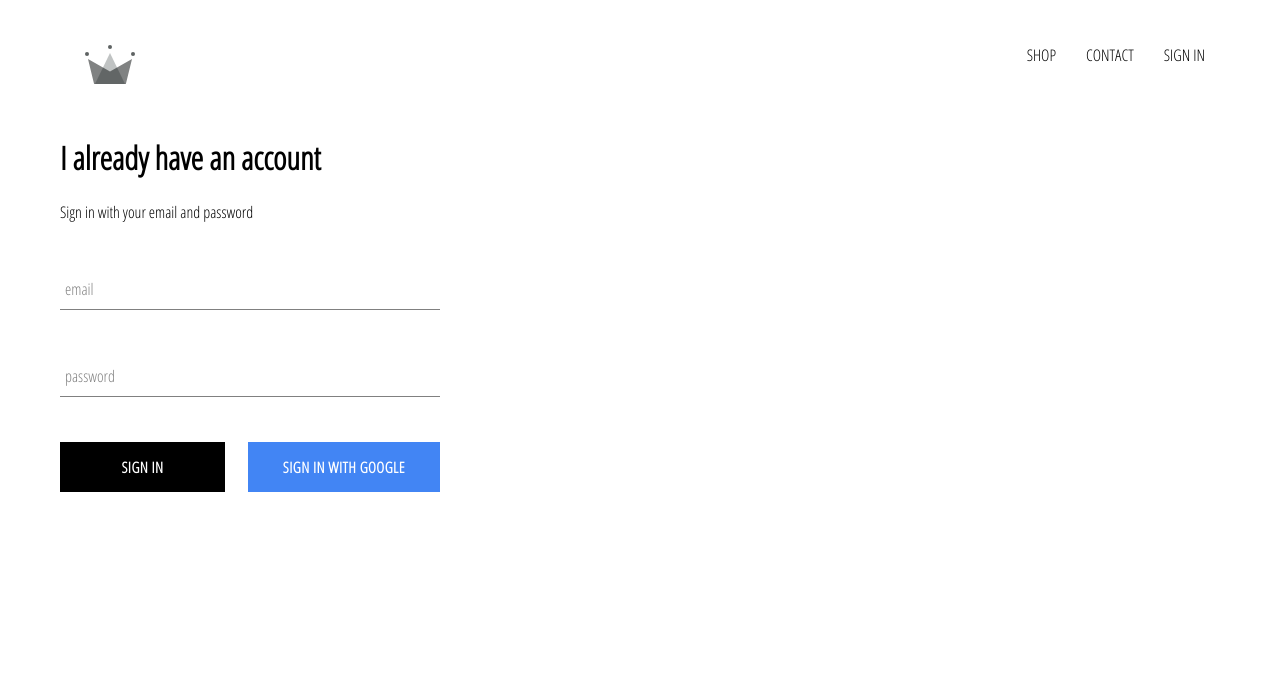
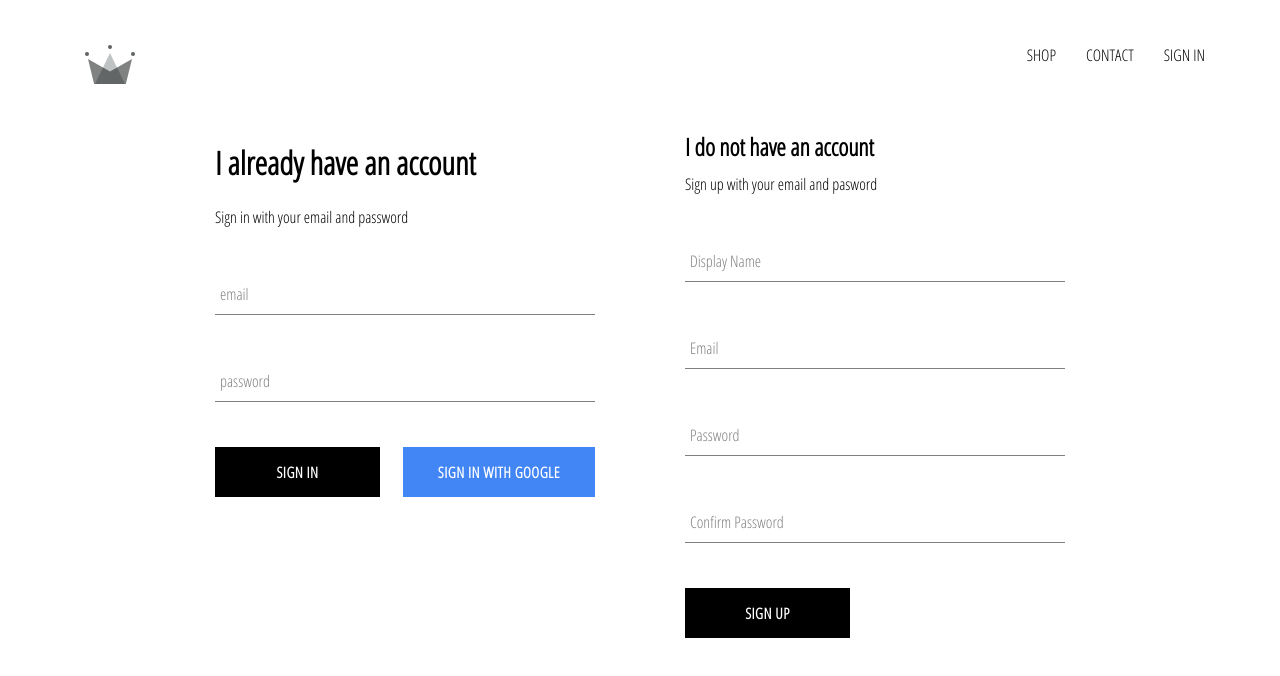
Before and after one commit to AnthonyLandry/crwn-clothing, a React (Create React App) app: page /signin in a window 1280 px wide. Shown: the top 676 px of the page. Built offline with nearby package versions, Linux system fonts and the light colour scheme; no server answers.

Commit message:
implemented firebase utils, included ability to store authenticated users into our firestore database

```diff
--- a/src/App.js
+++ b/src/App.js
@@ -6,7 +6,7 @@ import HomePage from './pages/homepage/homepage.component';
 import ShopPage from './pages/shop/shop.component';
 import SignInAndSignUpPage from './pages/sign-in-and-sign-up/sign-in-and-sign-up.component';
 import Header from './components/header/header.component';
-import { auth } from './firebase/firebase.utils';
+import { auth ,createUserProfileDocument } from './firebase/firebase.utils';
 
 class App extends React.Component {
   constructor() {
@@ -20,11 +20,24 @@ class App extends React.Component {
   unsubscribeFromAuth = null
 
   componentDidMount() {
-    this.unsubsribeFromAuth = auth.onAuthStateChanged(user => {
-    this.setState({ currentUser: user });
+    this.unsubsribeFromAuth = auth.onAuthStateChanged(async userAuth => {
+      if (userAuth) {
+        const userRef = await createUserProfileDocument(userAuth);
 
-    console.log(user);
-    })
+        userRef.onSnapshot(snapShot => {
+        this.setState({
+          currentUser: {
+            id: snapShot.id,
+            ...snapShot.data()
+          }
+        });
+
+        console.log(this.state);
+      });
+    }
+
+    this.setState({ currentUser: userAuth });
+    });
   }
 
   componentWillUnmount() {
--- a/src/components/custom-button/custom-button.component.jsx
+++ b/src/components/custom-button/custom-button.component.jsx
@@ -4,11 +4,11 @@ import './custom-button.styles.scss';
 
 const CustomButton = ({ children, isGoogleSignIn, ...otherProps }) => (
     <button
-        className={`${isGoogleSignIn ? 'google-sign-in': ''} custom-button`}
+        className={`${isGoogleSignIn ? 'google-sign-in' : ''} custom-button`}
         {...otherProps}
     >
         {children}
     </button>
-)
+);
 
 export default CustomButton;
--- /dev/null
+++ b/src/components/sign-up/sign-up.component.jsx
@@ -0,0 +1,104 @@
+import React from 'react';
+
+import FormInput from '../form-input/form-input.component';
+import CustomButton from '../custom-button/custom-button.component';
+
+import { auth, createUserProfileDocument } from '../../firebase/firebase.utils';
+
+import './sign-up.styles.scss';
+
+class SignUp extends React.Component {
+    constructor(){
+        super();
+        this.state = {
+            displayName: '',
+            email:'',
+            password: '',
+            confirmPassword: ''
+        };
+    }
+
+handleSubmit = async event => {
+    event.preventDefault();
+
+    const { displayName, email, password, confirmPassword} = this.state;
+
+    if(password !== confirmPassword) {
+        alert("passwords don't match");
+        return;
+    }
+
+    try {
+        const { user } = await auth.createUserWithEmailAndPassword(
+            email,
+            password
+        );
+
+
+
+        await createUserProfileDocument(user, {displayName});
+
+        this.setState({
+            displayName: '',
+            email:'',
+            password: '',
+            confirmPassword: ''
+        });
+
+    } catch (error) {
+        console.error(error);
+    }
+};
+
+handleChange = event => {
+    const { name, value } =event.target;
+
+    this.setState({ [name]: value });
+}
+
+    render() {
+        const {displayName, email, password, confirmPassword} = this.state;
+        return(
+            <div className ='sign-up'>
+                <h2 className='title'>I do not have an account</h2>
+                <span>Sign up with your email and pasword</span>
+                <form className='sign up form' onSubmit={this.handleSubmit}>
+                    <FormInput
+                        type='text'
+                        name='displayName'
+                        value={displayName}
+                        onChange={this.handleChange}
+                        label='Display Name'
+                        required
+                    />
+                    <FormInput
+                        type='email'
+                        name='email'
+                        value={email}
+                        onChange={this.handleChange}
+                        label='Email'
+                        required
+                    />
+                    <FormInput
+                        type='password'
+                        name='password'
+                        value={password}
+                        onChange={this.handleChange}
+                        label='Password'
+                        required
+                    />
+                    <FormInput
+                        type='password'
+                        name='confirmPassword'
+                        value={confirmPassword}
+                        onChange={this.handleChange}
+                        label='Confirm Password'
+                        required
+                    />
+                    <CustomButton type='submit'>SIGN UP</CustomButton>
+                </form>
+            </div>
+        );
+    }
+}
+export default SignUp;
--- /dev/null
+++ b/src/components/sign-up/sign-up.styles.scss
@@ -0,0 +1,9 @@
+.sign-up {
+    display: flex;
+    flex-direction: column;
+    width: 380px;
+
+    .title {
+      margin: 10px 0;
+    }
+  }
--- a/src/firebase/firebase.utils.js
+++ b/src/firebase/firebase.utils.js
@@ -14,6 +14,31 @@ const config = {
     measurementId: "G-2HY2MXK7GF"
   };
 
+  export const createUserProfileDocument = async (userAuth, additionalData) => {
+    if (!userAuth) return;
+
+    const userRef = firestore.doc(`users/${userAuth.uid}`);
+
+    const snapShot = await userRef.get();
+
+    if(!snapShot.exists){
+      const { displayName, email } = userAuth;
+      const createdAt = new Date();
+      try {
+        await userRef.set({
+          displayName,
+          email,
+          createdAt,
+          ...additionalData
+        })
+      } catch (error) {
+        console.log('error creating user', error.message);
+      }
+    }
+
+    return userRef;
+  };
+
 firebase.initializeApp(config);
 
 export const auth = firebase.auth();
--- a/src/pages/sign-in-and-sign-up/sign-in-and-sign-up.component.jsx
+++ b/src/pages/sign-in-and-sign-up/sign-in-and-sign-up.component.jsx
@@ -1,11 +1,14 @@
 import React from 'react';
 
 import SignIn from '../../components/sign-in/sign-in.component';
+import SignUp from '../../components/sign-up/sign-up.component';
+
 import './sign-in-and-sign-up.styles.scss';
 
 const SignInAndSignUpPage = () => (
     <div className='sign-in-and-sign-up'>
         <SignIn />
+        <SignUp />
     </div>
 );
 
--- a/src/pages/sign-in-and-sign-up/sign-in-and-sign-up.styles.scss
+++ b/src/pages/sign-in-and-sign-up/sign-in-and-sign-up.styles.scss
@@ -0,0 +1,6 @@
+.sign-in-and-sign-up {
+    width: 850px;
+    display: flex;
+    justify-content: space-between;
+    margin: 30px auto;
+  }
```
